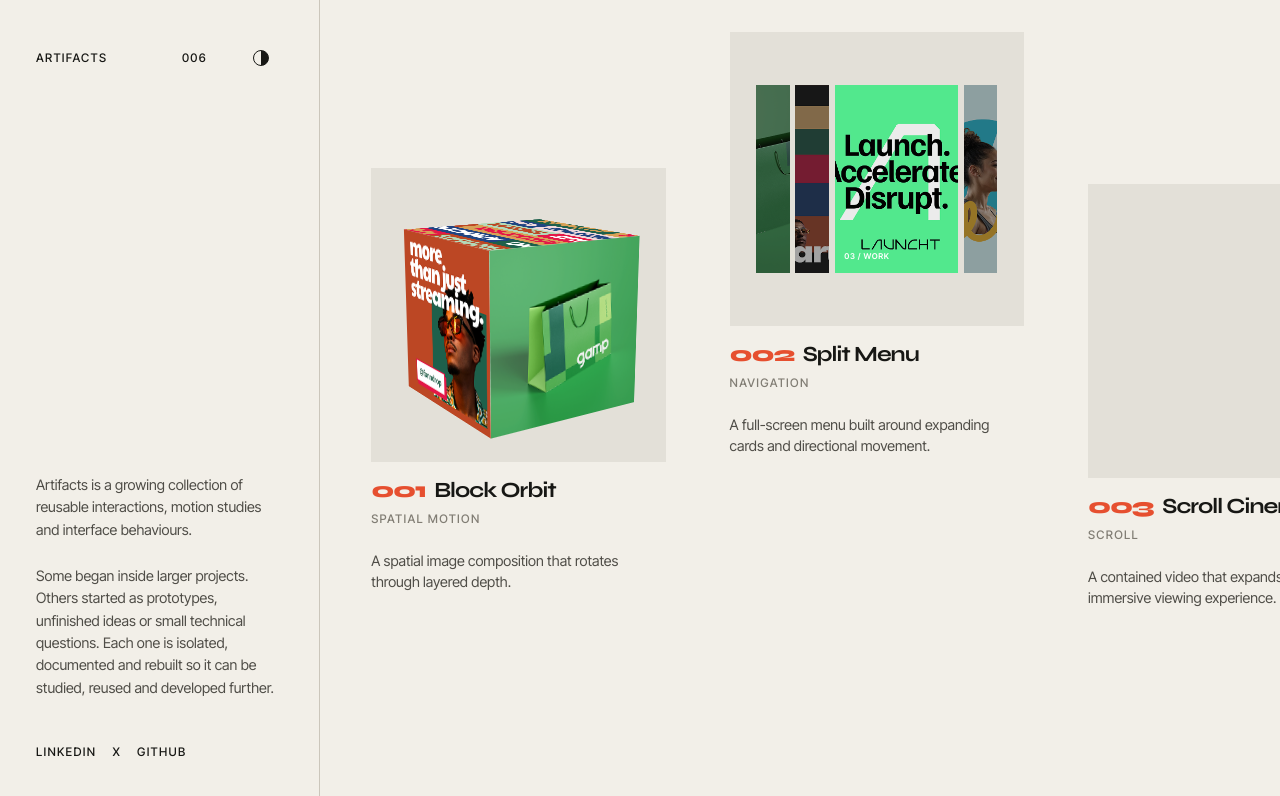
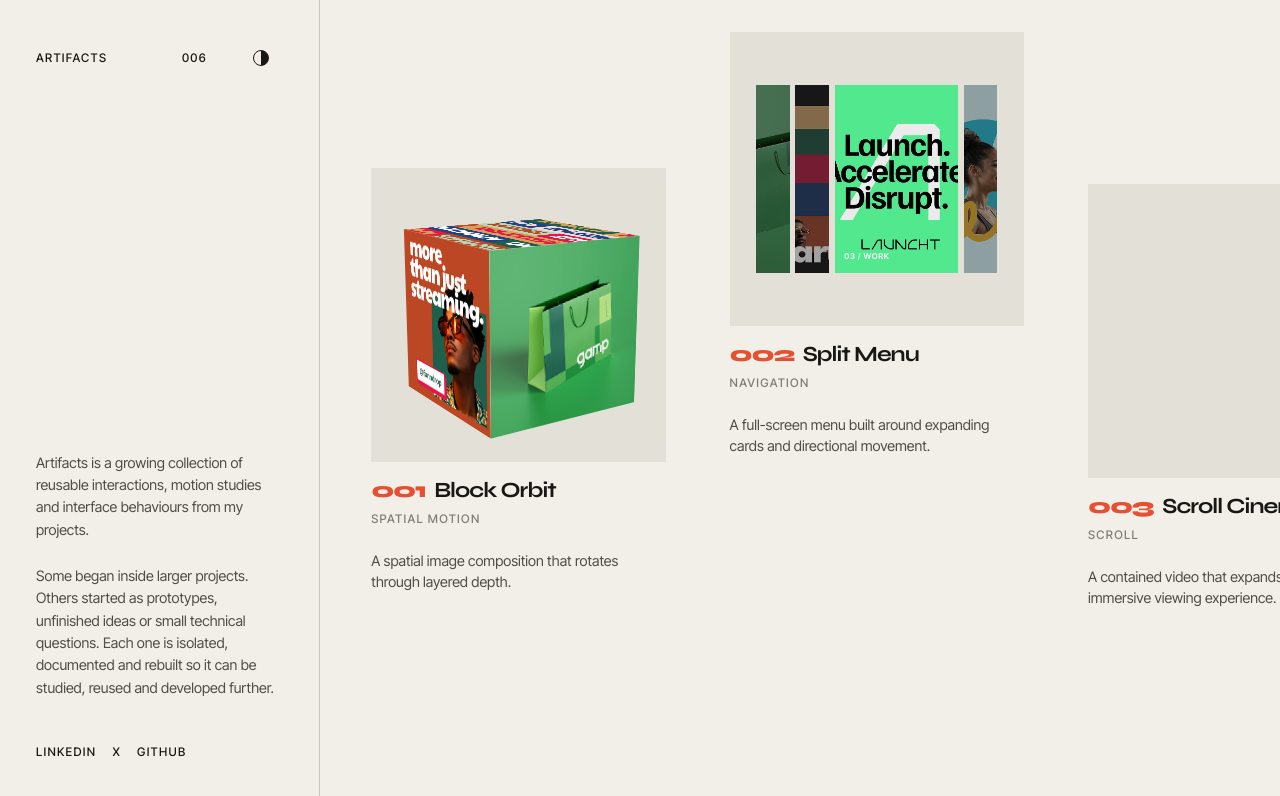
Before and after one commit to balogunsogo/artifacts, a Next.js app: page / in a window 1280 px wide. Shown: the top 796 px of the page. Built offline with nearby package versions, Linux system fonts and the light colour scheme; grey boxes are pictures that could not be loaded.

Commit message:
update copy

```diff
--- a/src/components/archive-sidebar/ArchiveSidebar.tsx
+++ b/src/components/archive-sidebar/ArchiveSidebar.tsx
@@ -13,7 +13,7 @@ export function ArchiveSidebar() {
       </div>
       <div className={styles.intro}>
         <h1 className="sr-only">Artifacts interaction archive</h1>
-        <p>Artifacts is a growing collection of reusable interactions, motion studies and interface behaviours.</p>
+        <p>Artifacts is a growing collection of reusable interactions, motion studies and interface behaviours from my projects.</p>
         <p>Some began inside larger projects. Others started as prototypes, unfinished ideas or small technical questions. Each one is isolated, documented and rebuilt so it can be studied, reused and developed further.</p>
       </div>
       <div className={styles.footer}>
```
